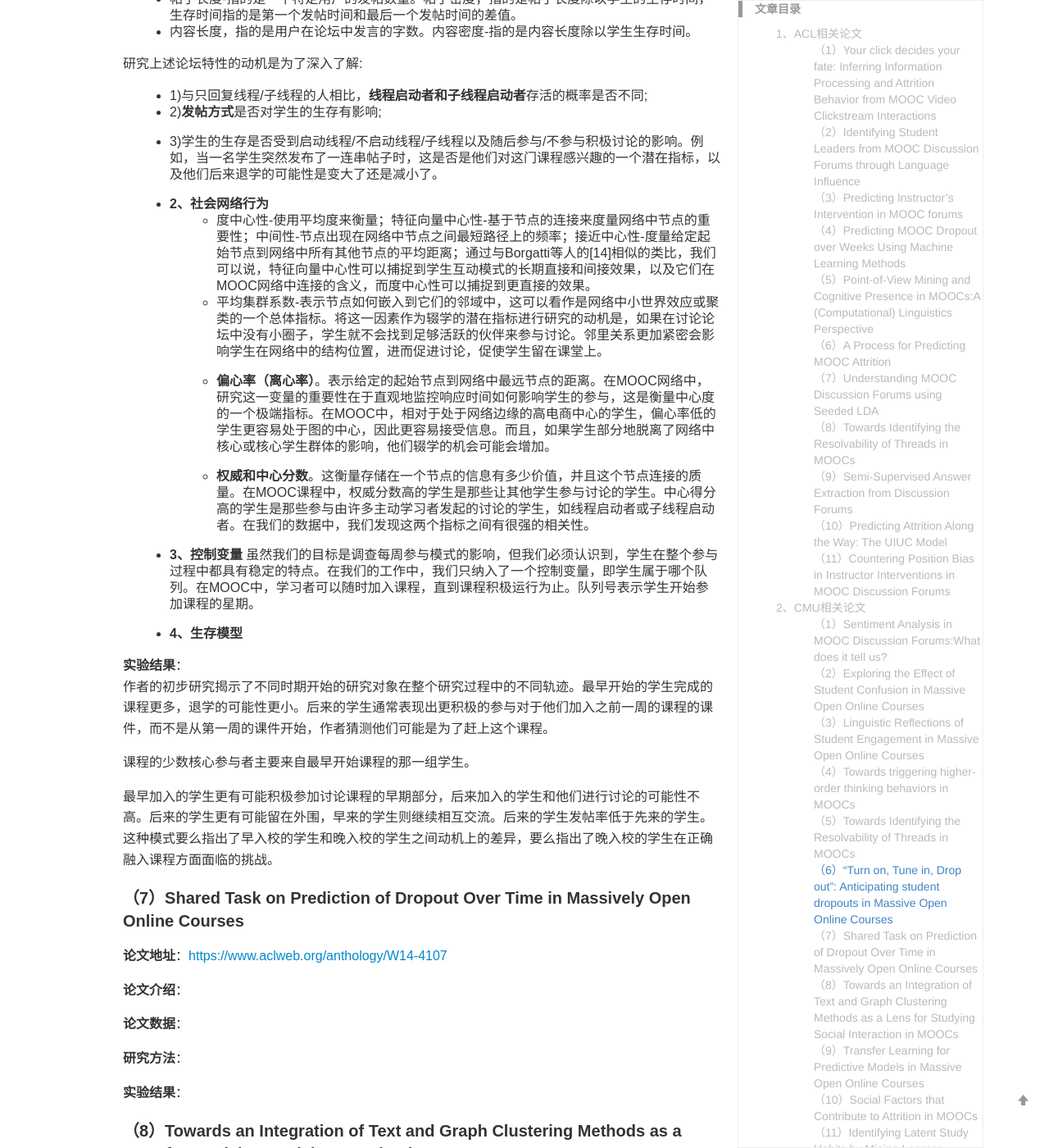
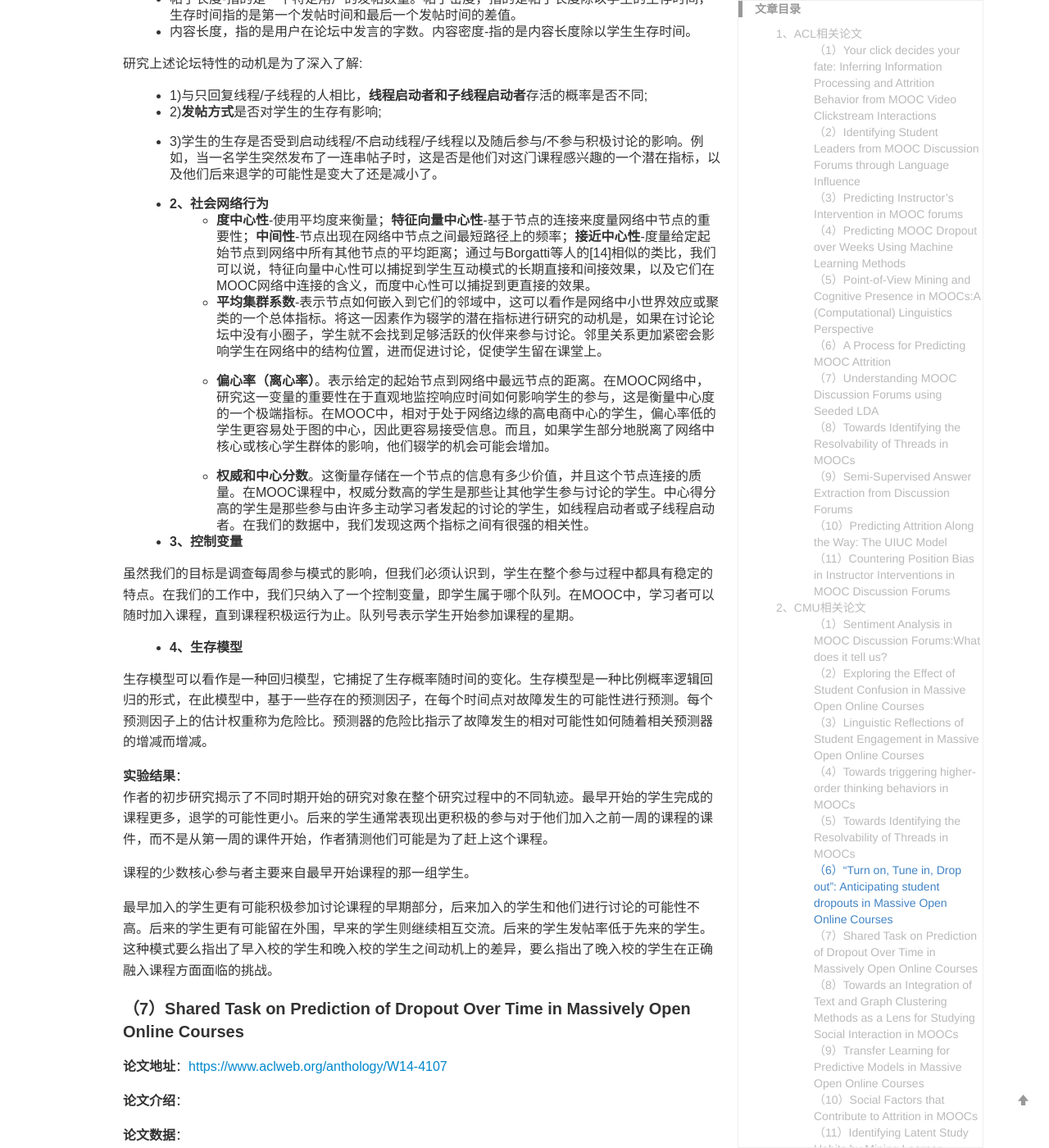
Before and after one commit to yuanmingchen/yuanmingchen.github.io, a Jekyll site: the page built from _posts/2019-04-19-online course nlp paper survey 2.md, in a window 1280 px wide and 1400 px high, scrolled down 12022 px. Shown: the whole window at 82% size. Built offline with Jekyll 4.4.1, drawn with Linux system fonts in a browser that asks for light colours; formulas are drawn with MathJax 3; comment, search, counter and statistics services are not loaded.

Commit message:
Updates _posts/2019-04-19-online course nlp paper survey 2.md
Auto commit by GitBook Editor

```diff
--- a/_posts/2019-04-19-online course nlp paper survey 2.md
+++ b/_posts/2019-04-19-online course nlp paper survey 2.md
@@ -354,16 +354,19 @@ Python编程课程论坛，将论坛集限制为集中于讨论课程内容的
 - 3)学生的生存是否受到启动线程/不启动线程/子线程以及随后参与/不参与积极讨论的影响。例如，当一名学生突然发布了一连串帖子时，这是否是他们对这门课程感兴趣的一个潜在指标，以及他们后来退学的可能性是变大了还是减小了。
 
 - **2、社会网络行为**
-    - 度中心性-使用平均度来衡量；特征向量中心性-基于节点的连接来度量网络中节点的重要性；中间性-节点出现在网络中节点之间最短路径上的频率；接近中心性-度量给定起始节点到网络中所有其他节点的平均距离；通过与Borgatti等人的[14]相似的类比，我们可以说，特征向量中心性可以捕捉到学生互动模式的长期直接和间接效果，以及它们在MOOC网络中连接的含义，而度中心性可以捕捉到更直接的效果。
-    - 平均集群系数-表示节点如何嵌入到它们的邻域中，这可以看作是网络中小世界效应或聚类的一个总体指标。将这一因素作为辍学的潜在指标进行研究的动机是，如果在讨论论坛中没有小圈子，学生就不会找到足够活跃的伙伴来参与讨论。邻里关系更加紧密会影响学生在网络中的结构位置，进而促进讨论，促使学生留在课堂上。
+    - **度中心性**-使用平均度来衡量；**特征向量中心性**-基于节点的连接来度量网络中节点的重要性；**中间性**-节点出现在网络中节点之间最短路径上的频率；**接近中心性**-度量给定起始节点到网络中所有其他节点的平均距离；通过与Borgatti等人的[14]相似的类比，我们可以说，特征向量中心性可以捕捉到学生互动模式的长期直接和间接效果，以及它们在MOOC网络中连接的含义，而度中心性可以捕捉到更直接的效果。
+    - **平均集群系数**-表示节点如何嵌入到它们的邻域中，这可以看作是网络中小世界效应或聚类的一个总体指标。将这一因素作为辍学的潜在指标进行研究的动机是，如果在讨论论坛中没有小圈子，学生就不会找到足够活跃的伙伴来参与讨论。邻里关系更加紧密会影响学生在网络中的结构位置，进而促进讨论，促使学生留在课堂上。
     - **偏心率（离心率）**。表示给定的起始节点到网络中最远节点的距离。在MOOC网络中，研究这一变量的重要性在于直观地监控响应时间如何影响学生的参与，这是衡量中心度的一个极端指标。在MOOC中，相对于处于网络边缘的高电商中心的学生，偏心率低的学生更容易处于图的中心，因此更容易接受信息。而且，如果学生部分地脱离了网络中核心或核心学生群体的影响，他们辍学的机会可能会增加。
 
     - **权威和中心分数**。这衡量存储在一个节点的信息有多少价值，并且这个节点连接的质量。在MOOC课程中，权威分数高的学生是那些让其他学生参与讨论的学生。中心得分高的学生是那些参与由许多主动学习者发起的讨论的学生，如线程启动者或子线程启动者。在我们的数据中，我们发现这两个指标之间有很强的相关性。
 
 - **3、控制变量**
+
 虽然我们的目标是调查每周参与模式的影响，但我们必须认识到，学生在整个参与过程中都具有稳定的特点。在我们的工作中，我们只纳入了一个控制变量，即学生属于哪个队列。在MOOC中，学习者可以随时加入课程，直到课程积极运行为止。队列号表示学生开始参加课程的星期。
 
 - **4、生存模型**
+
+生存模型可以看作是一种回归模型，它捕捉了生存概率随时间的变化。生存模型是一种比例概率逻辑回归的形式，在此模型中，基于一些存在的预测因子，在每个时间点对故障发生的可能性进行预测。每个预测因子上的估计权重称为危险比。预测器的危险比指示了故障发生的相对可能性如何随着相关预测器的增减而增减。
 
 **实验结果**：
 作者的初步研究揭示了不同时期开始的研究对象在整个研究过程中的不同轨迹。最早开始的学生完成的课程更多，退学的可能性更小。后来的学生通常表现出更积极的参与对于他们加入之前一周的课程的课件，而不是从第一周的课件开始，作者猜测他们可能是为了赶上这个课程。
```
